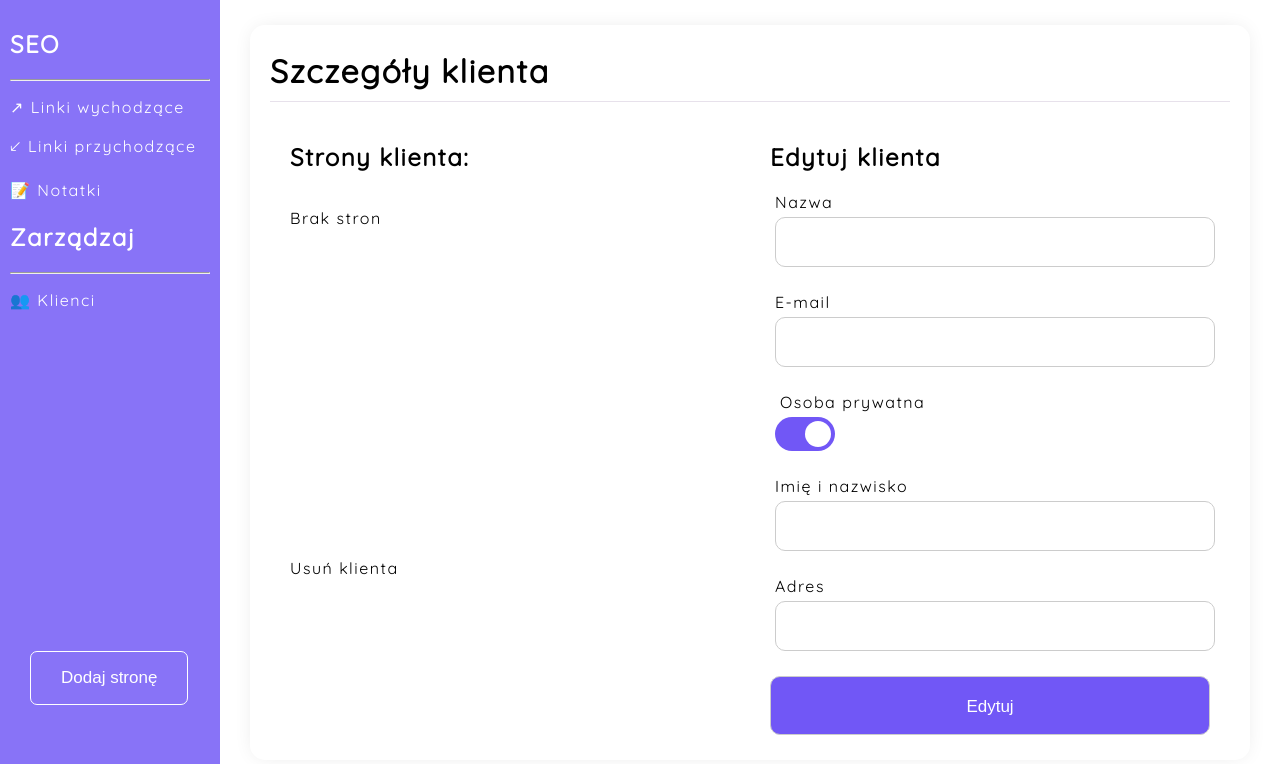
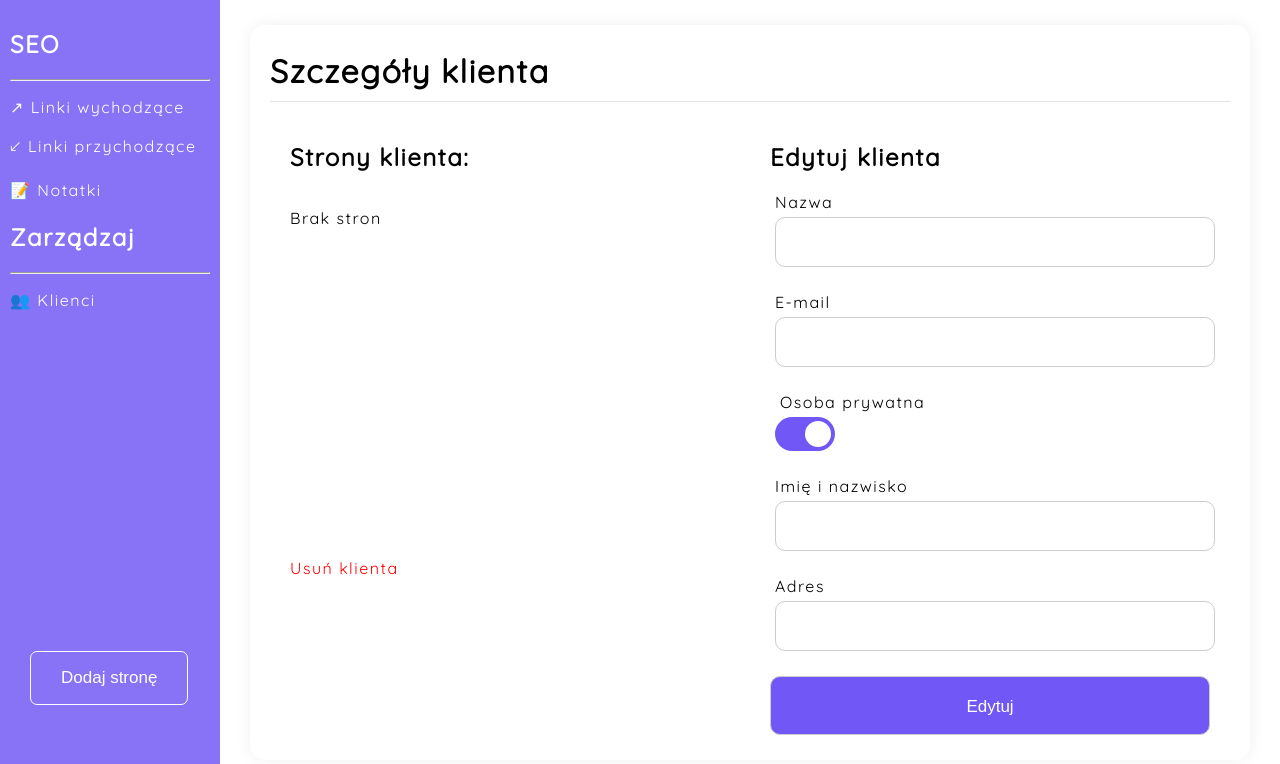
Before and after one commit to piotrdetyna/seo_and_crm_app, a Django app: template base/templates/base/client.html in a window 1280 px wide. Shown: the part 55-819 px from the top of the page. Run offline with Django 4.2, Linux system fonts and the light colour scheme; the template is opened without the code that fills it, so the values that code supplies are empty.

Commit message:
small fixes in client.html

```diff
--- a/base/templates/base/client.html
+++ b/base/templates/base/client.html
@@ -18,7 +18,7 @@ client.js
                         <p>Brak stron</p>
                     {% endfor %}
                 </div>
-                <p id="delete-client-button">Usuń klienta</p>
+                <p class="clickable red-text" id="delete-client-button">Usuń klienta</p>
                 <span id="delete-client-message"></span>
             </div>
             <div class="column">
```
